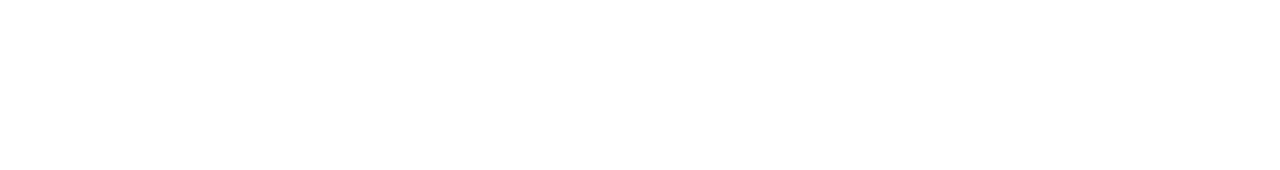
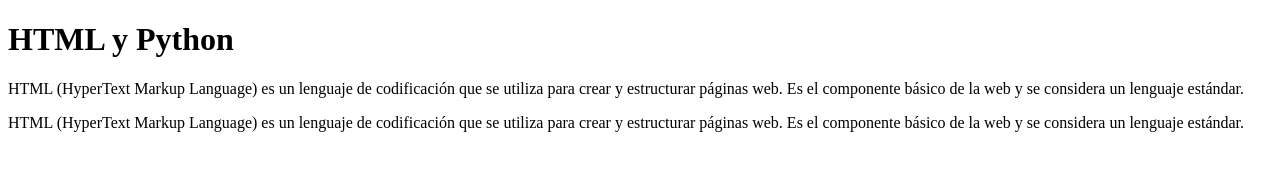
Before and after one commit to yleonf/Clase2-lunesTarde, a plain HTML site: page index.html in a window 1280 px wide. Drawn offline with Linux system fonts and the light colour scheme.

Commit message:
cambios en Header

```diff
--- a/index.html
+++ b/index.html
@@ -7,6 +7,15 @@
     <link rel="icon" href="./imagenes/logo.png">
 </head>
 <body>
+    <header>
+        <h1>HTML y Python</h1>
+        <p>
+            HTML (HyperText Markup Language) es un lenguaje de codificación que se utiliza para crear y estructurar páginas web. Es el componente básico de la web y se considera un lenguaje estándar.
+        </p>
+        <p>
+            HTML (HyperText Markup Language) es un lenguaje de codificación que se utiliza para crear y estructurar páginas web. Es el componente básico de la web y se considera un lenguaje estándar.
+        </p>
+    </header>
 
 </body>
 </html>
```
